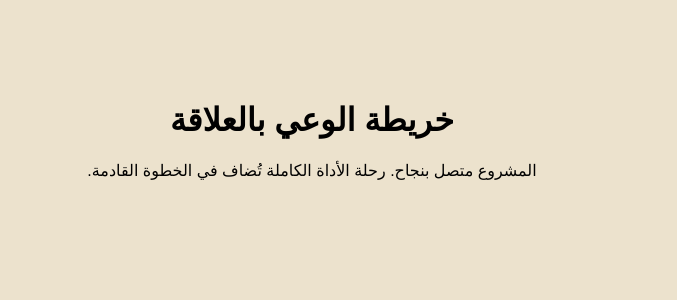
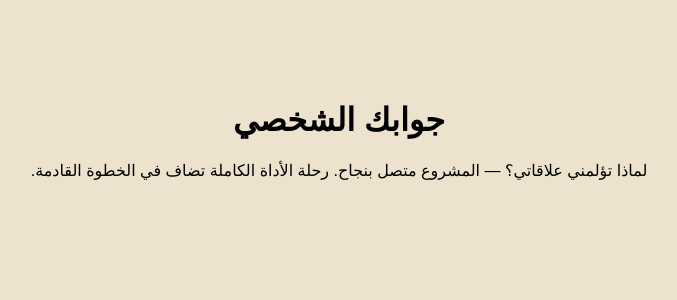
Before and after one commit to CoachFares/fareskafi-app, a Next.js app: page / in a window 1280 px wide. Shown: the top 300 px of the page, without its empty margins (442-1119 px from the left). Built offline with nearby package versions, Linux system fonts and the light colour scheme; a web font is replaced by a local one.

Commit message:
Add files via upload

```diff
--- a/app/page.tsx
+++ b/app/page.tsx
@@ -1,8 +1,8 @@
 export default function Home() {
   return (
     <main style={{ fontFamily: 'sans-serif', textAlign: 'center', padding: '80px 20px' }}>
-      <h1>خريطة الوعي بالعلاقة</h1>
-      <p>المشروع متصل بنجاح. رحلة الأداة الكاملة تُضاف في الخطوة القادمة.</p>
+      <h1>جوابك الشخصي</h1>
+      <p>لماذا تؤلمني علاقاتي؟ — المشروع متصل بنجاح. رحلة الأداة الكاملة تضاف في الخطوة القادمة.</p>
     </main>
   );
 }
```
